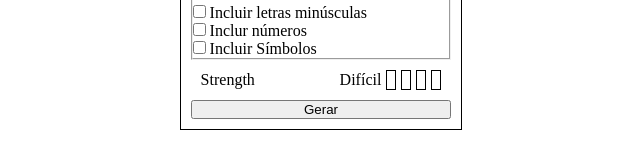
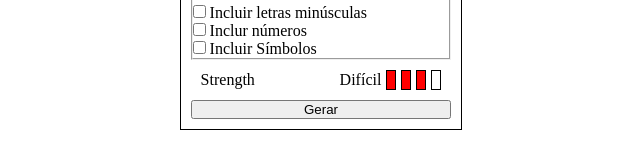
Before and after one commit to Jonas-petty/Password_Generator, a React (Vite) app: page / in a window 1280 px wide. Shown: the part 386-546 px from the top of the page, without its empty margins (319-959 px from the left). Built offline with nearby package versions, Linux system fonts and the light colour scheme.

Commit message:
adding the styled bars acoording to the password's level os complexity

```diff
--- a/src/components/PasswordStrength/index.jsx
+++ b/src/components/PasswordStrength/index.jsx
@@ -27,10 +27,10 @@ function PasswordStrength({level}) {
             <p className='strength'>Strength</p>
             <p>{strength}</p>
             <div className="levels">
-                <div className="level 1"></div>
-                <div className="level 2"></div>
-                <div className="level 3"></div>
-                <div className="level 4"></div>
+                <div className={`level ${level >= 1 ? 'active' : ''}`}></div>
+                <div className={`level ${level >= 2 ? 'active' : ''}`}></div>
+                <div className={`level ${level >= 3 ? 'active' : ''}`}></div>
+                <div className={`level ${level >= 4 ? 'active' : ''}`}></div>
             </div>
         </div>
      );
--- a/src/components/PasswordStrength/sytle.css
+++ b/src/components/PasswordStrength/sytle.css
@@ -19,3 +19,7 @@
     border: 1px solid black;
     margin-left: 5px;
 }
+
+.level.active {
+    background-color: red;
+}
```
